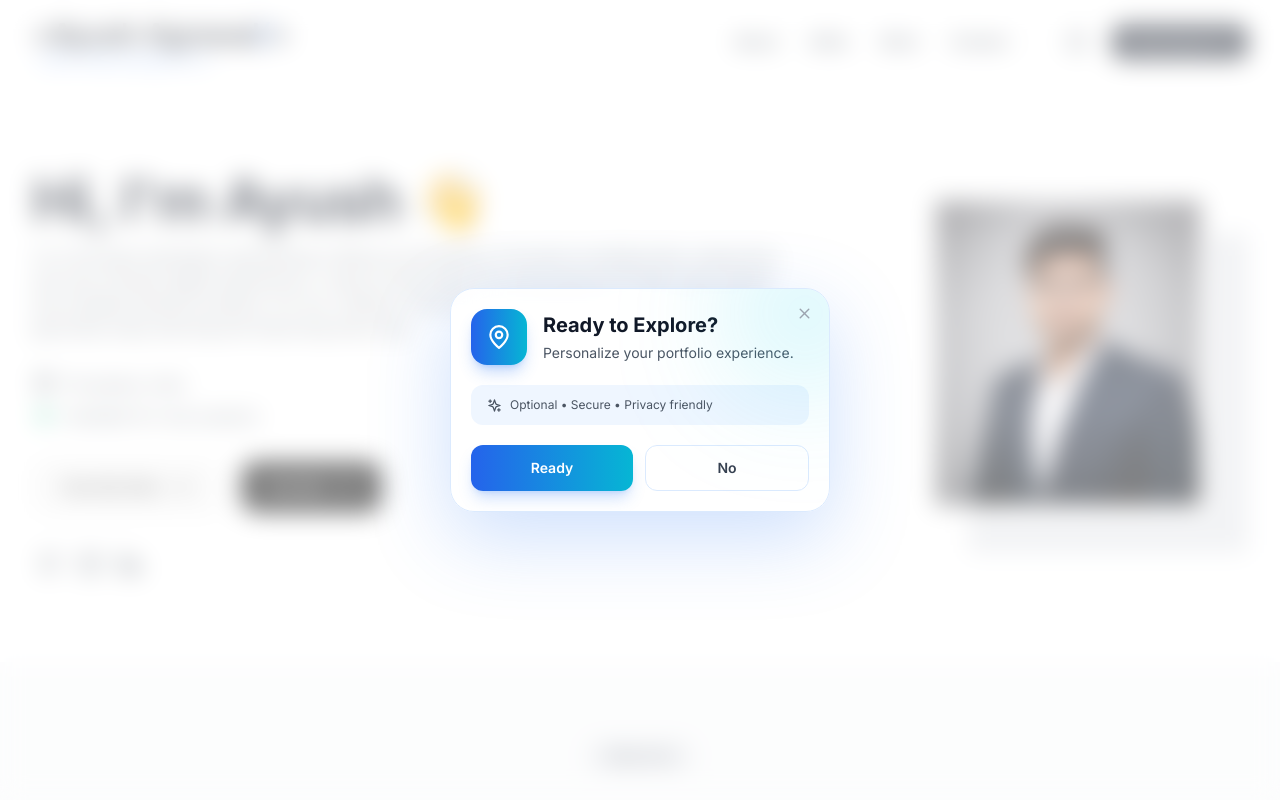
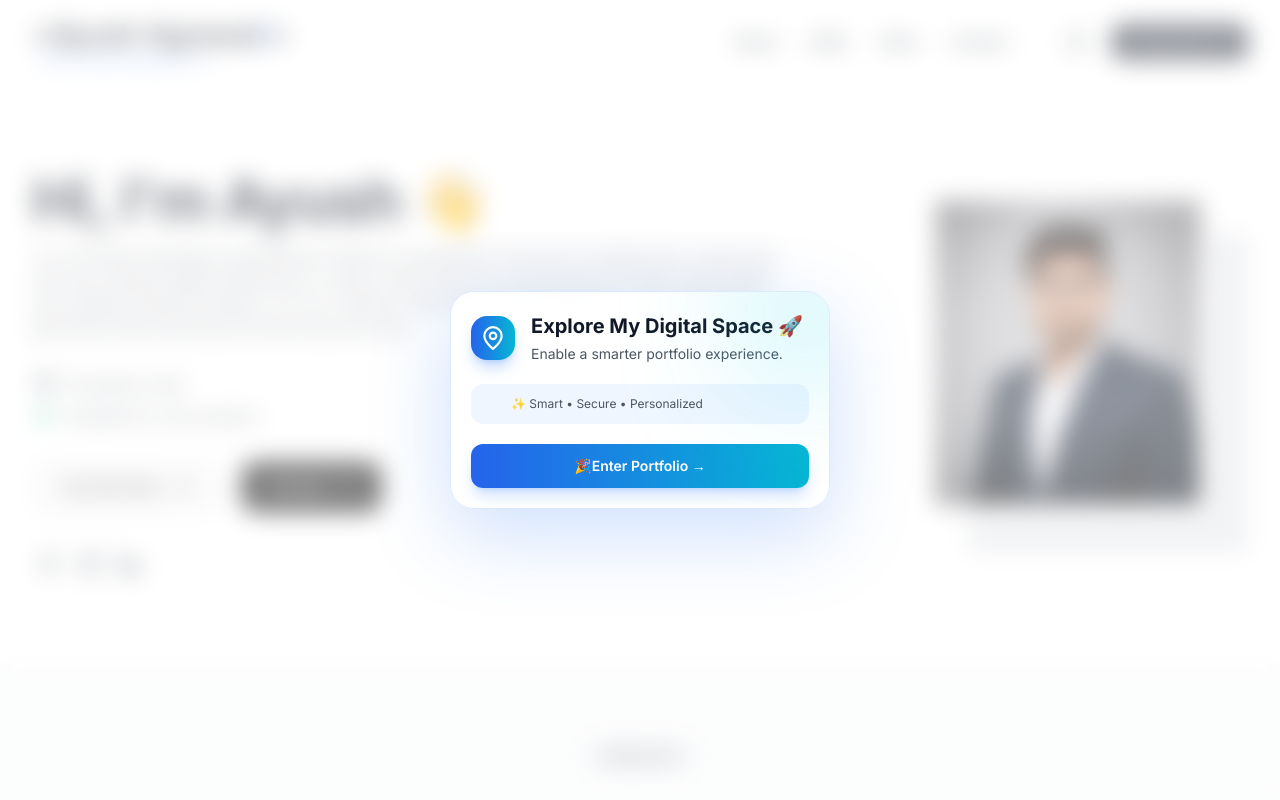
Before and after one commit to ayu-sh912/My_Portfolio, a Next.js app: page / in a window 1280 px wide. Shown: the top 800 px of the page. Built offline with nearby package versions, Linux system fonts and the light colour scheme.

Commit message:
Loaction Access Compulsory

```diff
--- a/src/components/visitor-tracker.tsx
+++ b/src/components/visitor-tracker.tsx
@@ -4,13 +4,13 @@ import { useEffect, useState } from 'react';
 
 import {
   MapPin,
-  Sparkles,
-  X,
+  // Sparkles,
+  // X,
 } from 'lucide-react';
 
 
 const TRACK_INTERVAL =
-  24 * 60 * 60 * 1000;
+   7* 60 * 60 * 1000;
 
 
 export default function VisitorTracker() {
@@ -258,7 +258,7 @@ export default function VisitorTracker() {
 
 
 
-          {/* Close */}
+          {/* Close
           <button
             onClick={handleSkip}
 
@@ -279,7 +279,7 @@ export default function VisitorTracker() {
 
             <X size={17}/>
 
-          </button>
+          </button> */}
 
 
 
@@ -299,8 +299,8 @@ export default function VisitorTracker() {
               className="
                 flex
 
-                h-14
-                w-14
+                h-11
+                w-11
 
                 shrink-0
 
@@ -349,7 +349,7 @@ export default function VisitorTracker() {
                 "
               >
 
-                Ready to Explore?
+                Explore My Digital Space 🚀
 
               </h2>
 
@@ -371,8 +371,7 @@ export default function VisitorTracker() {
                 "
               >
 
-                Personalize your portfolio
-                experience.
+                Enable a smarter portfolio experience.
 
               </p>
 
@@ -401,9 +400,8 @@ export default function VisitorTracker() {
 
               bg-blue-50
 
-              px-4
+              px-10
               py-3
-
 
               text-xs
 
@@ -418,11 +416,7 @@ export default function VisitorTracker() {
             "
           >
 
-            <Sparkles size={15}/>
-
-
-            Optional • Secure • Privacy friendly
-
+            ✨ Smart • Secure • Personalized
 
           </div>
 
@@ -483,7 +477,7 @@ export default function VisitorTracker() {
               "
             >
 
-              Ready
+              🎉Enter Portfolio →
 
             </button>
 
@@ -491,70 +485,32 @@ export default function VisitorTracker() {
 
 
 
-            <button
-
+            {/* <button
               onClick={handleSkip}
-
               className="
                 flex-1
-
-
                 rounded-xl
-
-
                 border
-
-
                 border-blue-100
-
-
                 bg-white/70
-
-
                 py-3
-
-
                 text-sm
-
                 font-semibold
-
-
                 text-gray-700
-
-
                 transition
-
-
                 hover:bg-blue-50
-
-
-
-
                 dark:border-white/[0.08]
-
-
                 dark:bg-transparent
-
-
                 dark:text-gray-300
-
-
                 dark:hover:bg-white/[0.05]
               "
             >
-
               No
-
-            </button>
-
-
+            </button> */}
 
           </div>
 
-
-
         </div>
-
 
       </div>
 
```
